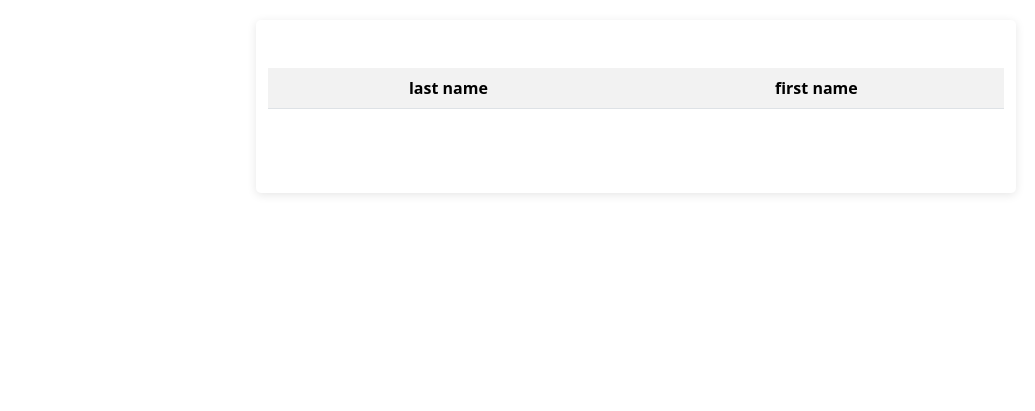
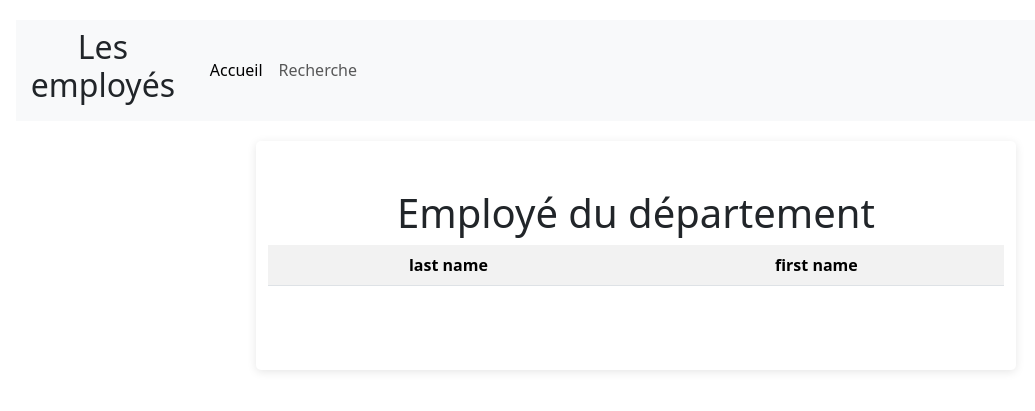
Before and after one commit to ManevaEli/test_db-master, a PHP site: page /pages/departement.php in a window 1280 px wide. Shown: the top 411 px of the page, without its empty margins (4-1039 px from the left). Run offline with PHP 8.4, Linux system fonts and the light colour scheme; data that the repository does not hold is empty.

Commit message:
version 3 2/3

```diff
--- a/pages/departement.php
+++ b/pages/departement.php
@@ -13,12 +13,30 @@ require_once("../fonction/bdd.php");
 
     <title>departement</title>
 </head>
+<header>
+    <nav class="navbar navbar-expand-lg bg-body-tertiary">
+    <h2>Les employés</h2>
+  <div class="container-fluid">
+    <div class="collapse navbar-collapse" id="navbarSupportedContent">
+      <ul class="navbar-nav me-auto mb-2 mb-lg-0">
+        <li class="nav-item">
+          <a class="nav-link active" aria-current="page" href="index.php">Accueil</a>
+        </li>
+        <li class="nav-item">
+          <a class="nav-link" href="index.php">Recherche</a>
+        </li>
+    </div>
+  </div>
+</nav></header>
 <body>
     <main>
         <div class="container">
-            <div class="row justify-content-md-center">
+            <div class="row justify-content-md-center text-center">
 
-        <section class="col-sm-12 col-lg-8 bloc py-5">
+
+
+        <section class="col-sm-12 col-lg-8 bloc py-5" >
+             <h1>Employé du département <?php echo $_POST['dept_no'] ?></h1>
             <article>
              <table class="table table-striped centered-table">
                     <th scope="col">last name</th>
--- a/pages/index.php
+++ b/pages/index.php
@@ -50,6 +50,7 @@ require_once("../fonction/bdd.php");
                                         <td scope="row">
                                             <form action="departement.php" method="post" style="display: inline;">
                                                 <input type="hidden" name="dept_no" value="<?php echo $donnees['dept_no']; ?>">
+                                                <input type="hidden" name="dept_name" value="<?php echo $donnees['dept_name']; ?>">
                                                 <button type="submit" style="background: none; border: none; color: blue; text-decoration: underline; cursor: pointer;">
                                                     <?php echo $donnees['dept_name']; ?>
                                                 </button>
```
Also changed, not shown: pages/employee.php (+6 -3 lines), 1 other file.
